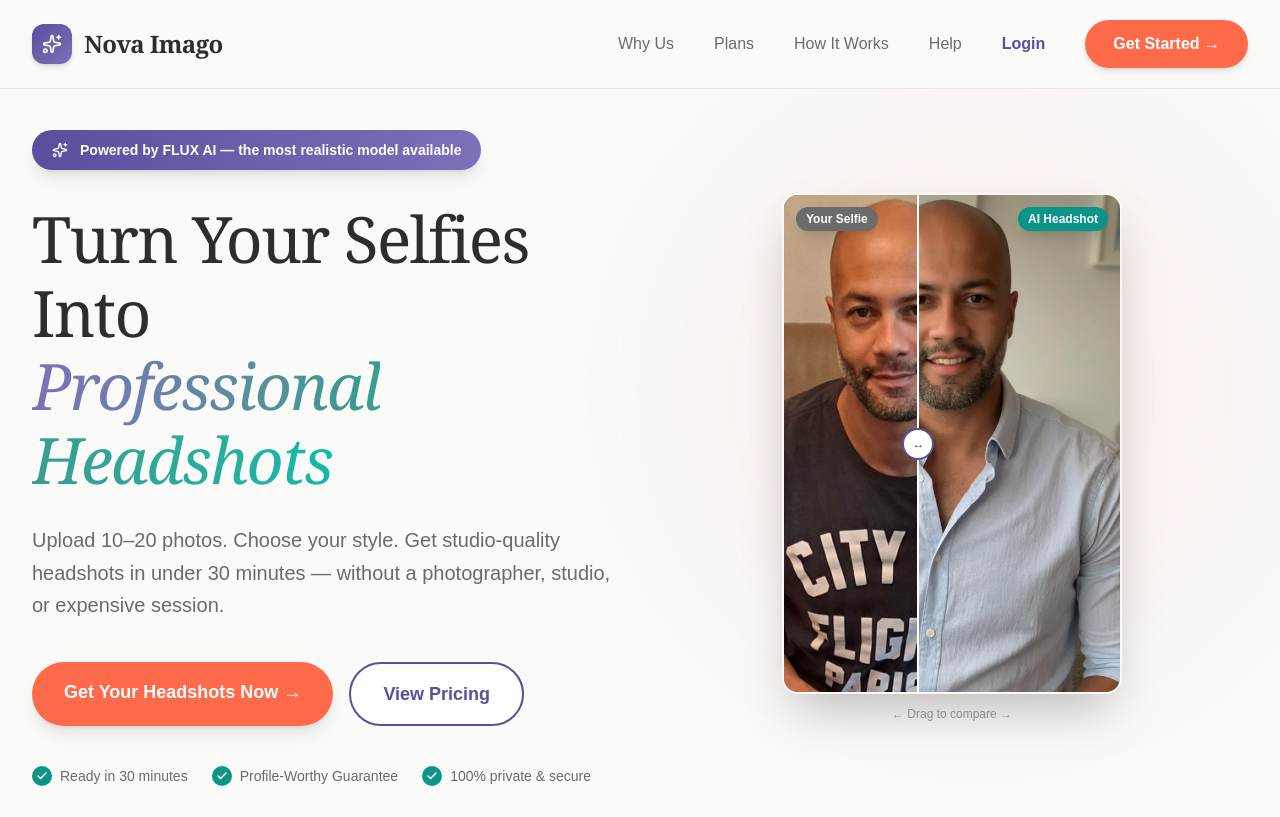
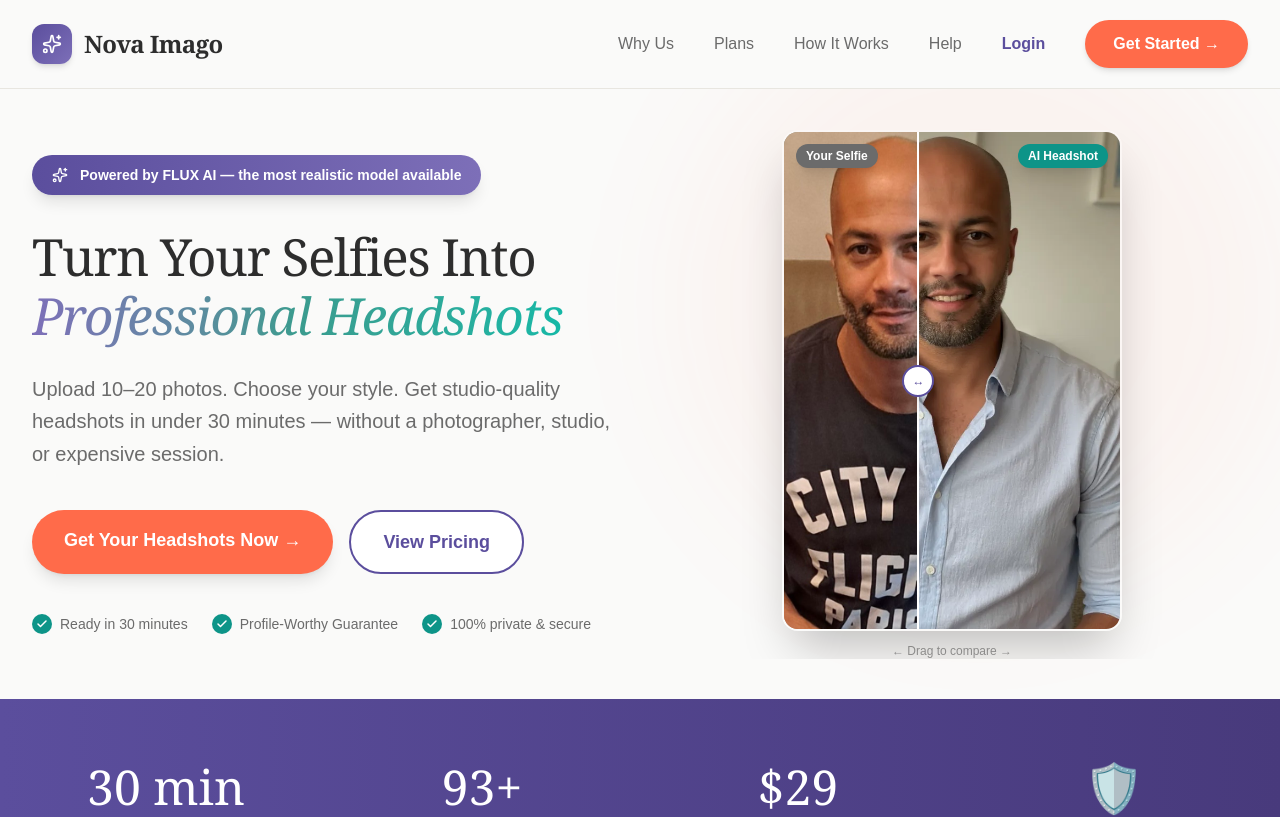
Before and after one commit to kingpapuche/automatic-octo-bassoon, a Next.js app: page / in a window 1280 px wide. Shown: the top 817 px of the page. Built offline with nearby package versions, Linux system fonts and the light colour scheme.

Commit message:
hero layout fix definitief

```diff
--- a/app/page.tsx
+++ b/app/page.tsx
@@ -37,18 +37,20 @@ export default function HomePage() {
       </nav>
 
       {/* Hero Section */}
-      <section className="mt-[90px] py-10 px-8 relative overflow-hidden">
-        <div className="absolute top-0 right-0 w-[600px] h-[600px] bg-[#FF6B4A]/10 rounded-full blur-3xl animate-pulse"></div>
+      <section className="mt-[90px] py-10 px-8 overflow-hidden">
+        <div className="absolute top-0 right-0 w-[600px] h-[600px] bg-[#FF6B4A]/10 rounded-full blur-3xl animate-pulse pointer-events-none"></div>
 
-        <div className="max-w-[1320px] mx-auto relative z-10">
+        <div className="max-w-[1320px] mx-auto">
           <div className="grid lg:grid-cols-2 gap-8 items-center">
-            <div>
+
+            {/* Tekst kolom */}
+            <div className="relative z-10">
               <div className="inline-flex items-center gap-3 bg-gradient-to-r from-[#5B4E9D] to-[#7D6FB8] text-white px-5 py-2.5 rounded-full shadow-lg mb-8">
                 <Sparkles className="w-4 h-4" />
                 <span className="text-sm font-semibold">Powered by FLUX AI — the most realistic model available</span>
               </div>
 
-              <h1 className="font-serif text-[clamp(2rem,5vw,4.5rem)] leading-[1.15] mb-7 text-[#2D2D2D] font-normal tracking-tight">
+              <h1 className="font-serif text-[clamp(2rem,4vw,4.5rem)] leading-[1.15] mb-7 text-[#2D2D2D] font-normal tracking-tight">
                 Turn Your Selfies Into<br />
                 <span className="italic bg-gradient-to-r from-[#7D6FB8] via-[#3A9B8E] to-[#14B8A6] text-transparent bg-clip-text">Professional Headshots</span>
               </h1>
@@ -78,7 +80,9 @@ export default function HomePage() {
               </div>
             </div>
 
-            <div className="flex justify-end">
+            {/* Slider kolom — strikt begrensd */}
+            <div className="flex justify-center items-center w-full overflow-hidden">
+              <div className="w-full max-w-[360px]">
                 <BeforeAfterSlider
                   beforeImage="/images/before.jpeg"
                   afterImage="/images/headshot-42.webp"
@@ -86,6 +90,8 @@ export default function HomePage() {
                   afterLabel="AI Headshot"
                 />
               </div>
+            </div>
+
           </div>
         </div>
       </section>
```
Also changed, not shown: public/images/lina-after.webp (renamed from public/images/novaimago-headshot-4-7.webp), public/images/lina-before.jpg (added). Lines whose indentation alone changed are shown as unchanged.
